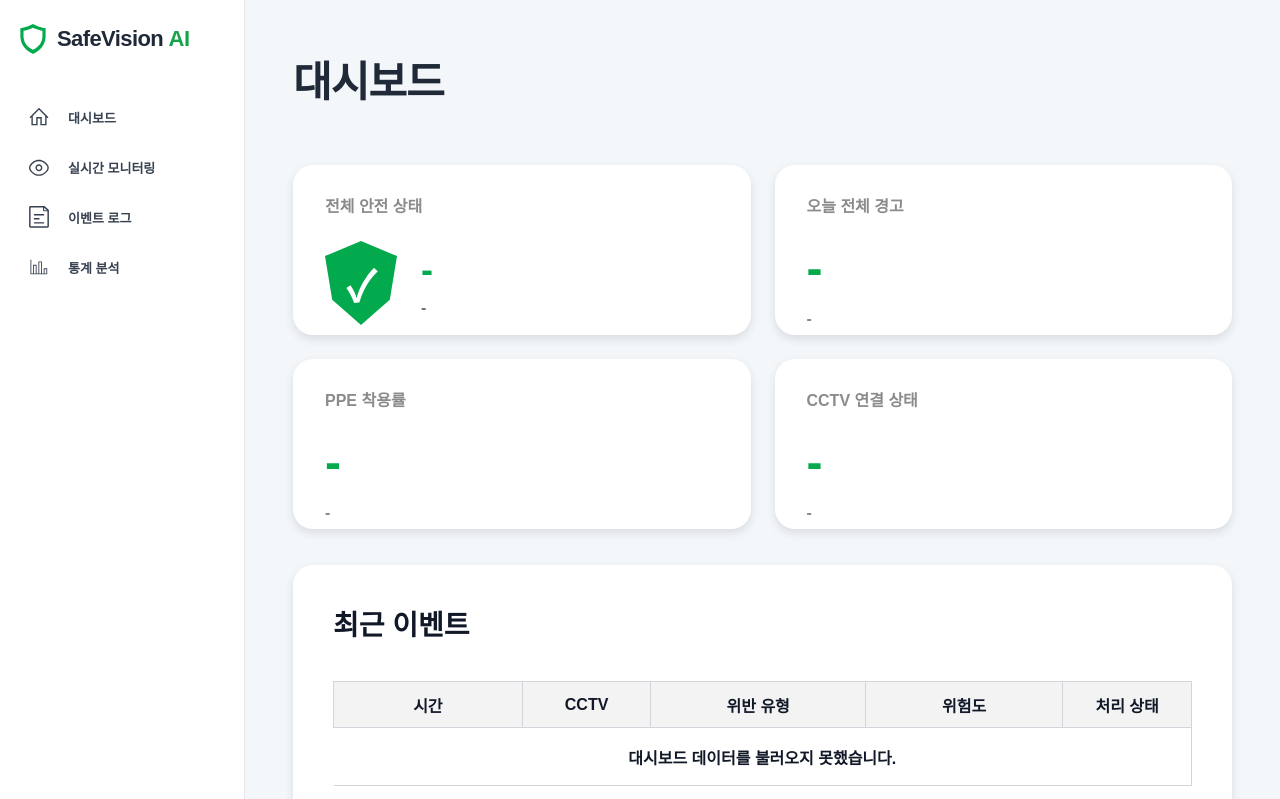
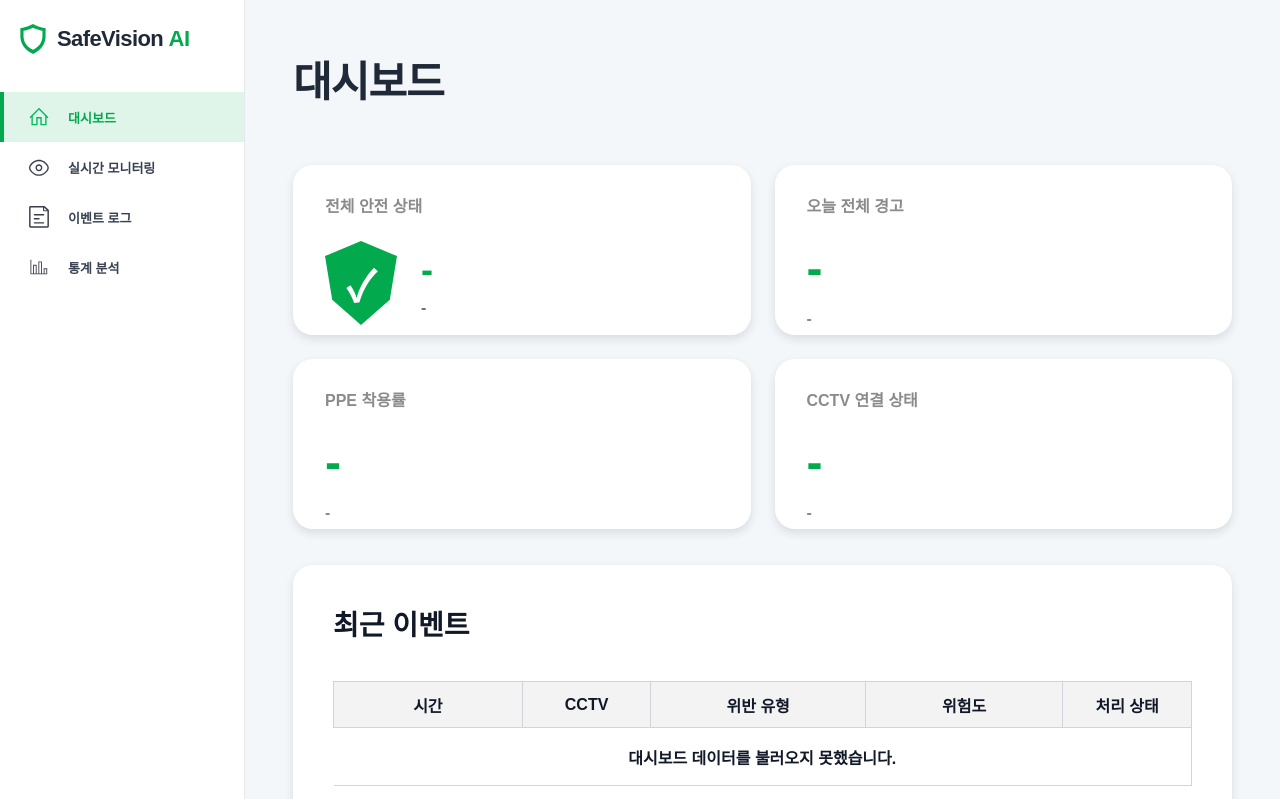
Before and after one commit to shin480/SafeVision-AI, a Flask app: page / in a window 1280 px wide. Shown: the top 799 px of the page. Run offline with Flask 3, Linux system fonts and the light colour scheme.

Commit message:
사이드바 색상 맞춤

```diff
--- a/static/css/sidebar.css
+++ b/static/css/sidebar.css
@@ -1,3 +1,12 @@
+:root {
+  --sidebar-bg: #ffffff;
+  --sidebar-text: #374151;
+  --sidebar-title: #1f2937;
+  --main-green: #03a94d;
+  --active-bg: rgba(3, 169, 77, 0.12);
+  --hover-bg: rgba(3, 169, 77, 0.08);
+}
+
 * {
   margin: 0;
   padding: 0;
@@ -10,18 +19,29 @@
   font-family: Arial, sans-serif;
 }
 
+/* sidebar.html이 들어가는 영역 */
+#sidebar-container {
+  width: 245px;
+  min-width: 245px;
+  max-width: 245px;
+  height: 100vh;
+  flex-shrink: 0;
+}
+
+/* 실제 사이드바 */
 .sidebar {
   width: 245px;
   min-width: 245px;
   max-width: 245px;
   height: 100vh;
-  background-color: #ffffff;
+  background-color: var(--sidebar-bg);
   border-right: 1px solid #e5e7eb;
   box-shadow: 2px 0 8px rgba(0, 0, 0, 0.05);
   padding-top: 24px;
   flex-shrink: 0;
 }
 
+/* 상단 로고 영역 */
 .logo {
   display: flex;
   align-items: center;
@@ -40,15 +60,16 @@
 .logo-text {
   font-size: 22px;
   font-weight: 800;
-  color: #1f2937;
+  color: var(--sidebar-title);
   letter-spacing: -0.6px;
   white-space: nowrap;
 }
 
 .logo-text strong {
-  color: #16a34a;
+  color: var(--main-green);
 }
 
+/* 메뉴 */
 .menu {
   display: flex;
   flex-direction: column;
@@ -62,7 +83,7 @@
   height: 50px;
   padding-left: 28px;
   text-decoration: none;
-  color: #374151;
+  color: var(--sidebar-text);
   font-size: 13px;
   font-weight: 700;
 }
@@ -73,9 +94,16 @@
   flex-shrink: 0;
 }
 
+/* 기본 아이콘 색 */
+.menu-item:not(.active) .menu-icon {
+  filter: brightness(0) saturate(100%) invert(22%) sepia(13%)
+    saturate(705%) hue-rotate(179deg) brightness(96%) contrast(91%);
+}
+
+/* 활성 메뉴 */
 .menu-item.active {
-  background-color: #dcfce7;
-  color: #059669;
+  background-color: var(--active-bg);
+  color: var(--main-green);
 }
 
 .menu-item.active::before {
@@ -85,9 +113,16 @@
   top: 0;
   width: 4px;
   height: 100%;
-  background-color: #10b981;
+  background-color: var(--main-green);
 }
 
+/* 활성 아이콘 색 */
+.menu-item.active .menu-icon {
+  filter: brightness(0) saturate(100%) invert(46%) sepia(97%)
+    saturate(1042%) hue-rotate(114deg) brightness(92%) contrast(98%);
+}
+
+/* hover */
 .menu-item:hover {
-  background-color: #f0fdf4;
+  background-color: var(--hover-bg);
 }
```
Also changed, not shown: static/js/dashboard.js (+54 -14 lines), static/js/monitoring.js (+43 -0 lines).
